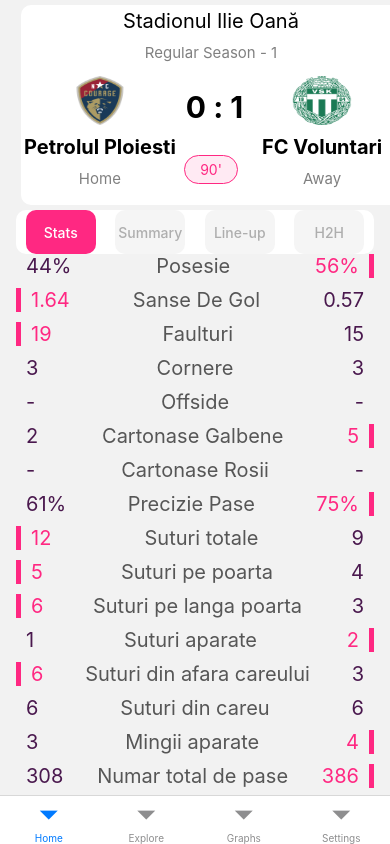
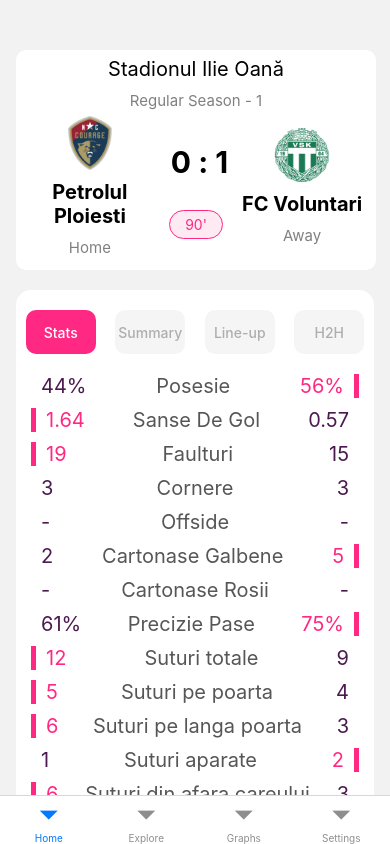
Before and after one commit to stefan-dudu/football-statistics, a React Native app: screen /Details in a window 390 px wide. Built offline with nearby package versions, Linux system fonts and the light colour scheme.

Commit message:
styling update details page - stats

```diff
--- a/src/components/BigScoreCard.js
+++ b/src/components/BigScoreCard.js
@@ -1,9 +1,22 @@
-import { StyleSheet, Text, View, Image } from "react-native";
+import {
+  StyleSheet,
+  Text,
+  View,
+  Image,
+  useWindowDimensions,
+  Dimensions,
+} from "react-native";
 import React from "react";
 import { COLORS } from "../utils/colors";
 
 const BigScoreCard = ({ data, page }) => {
   // console.log(data.fixture.venue.name);
+
+  const windowWidth = useWindowDimensions().width;
+  const windowHeight = useWindowDimensions().height;
+
+  console.log("windowWidth", windowWidth);
+  console.log("windowHeight", windowHeight);
 
   return (
     <View
@@ -111,7 +124,7 @@
     margin: 5,
     backgroundColor: COLORS.purple,
     text: "white",
-    width: 330,
+    width: Dimensions.get("window").width - 100,
     height: 300,
     flexDirection: "column",
     borderRadius: 15,
@@ -165,10 +178,10 @@
   // detail page
 
   wrapperDetailPage: {
-    margin: 5,
+    marginTop: 50,
     backgroundColor: "white",
-    width: 380,
-    height: 200,
+    width: Dimensions.get("window").width - 30,
+    height: 220,
     flexDirection: "column",
     borderRadius: 10,
     display: "flex",
--- a/src/components/CustomSwitch.js
+++ b/src/components/CustomSwitch.js
@@ -27,6 +27,7 @@
         borderColor: COLORS.pink,
         flexDirection: "row",
         justifyContent: "space-around",
+        marginVertical: 20,
       }}
     >
       <TouchableOpacity
--- a/src/screens/subScreens/DetailsScreen.js
+++ b/src/screens/subScreens/DetailsScreen.js
@@ -310,9 +310,6 @@
         )}
         scrollEventThrottle={16}
       >
-        {/* <Text style={styles.title}>This is Title</Text>
-         */}
-
         {/*  header view! */}
         <View>
           <BigScoreCard
@@ -320,6 +317,8 @@
             page={"details"}
             style={styles.scoreCardStyle}
           />
+        </View>
+        <View style={styles.bottomWrapper}>
           <CustomSwitch
             selectionMode={1}
             option1={"Stats"}
@@ -328,12 +327,12 @@
             option4={"H2H"}
             onSelectSwitch={onSelectSwitch}
           />
-        </View>
-        <View>
-          {detailsTab == 1 && <Text style={styles.content}>{StatsTab}</Text>}
-          {detailsTab == 2 && <Text style={styles.content}>{StatsTab2}</Text>}
-          {detailsTab == 3 && <Text style={styles.content}>{StatsTab3}</Text>}
-          {detailsTab == 4 && <Text style={styles.content}>{StatsTab4}</Text>}
+          <View style={styles.resultsContainer}>
+            {detailsTab == 1 && <Text style={styles.content}>{StatsTab}</Text>}
+            {detailsTab == 2 && <Text style={styles.content}>{StatsTab2}</Text>}
+            {detailsTab == 3 && <Text style={styles.content}>{StatsTab3}</Text>}
+            {detailsTab == 4 && <Text style={styles.content}>{StatsTab4}</Text>}
+          </View>
         </View>
       </ScrollView>
     </View>
@@ -391,12 +390,12 @@
 
   customSwitchStyle: {
     // position: "absolute",
-    // marginTop: 80,
-    backgroundColor: "white",
-    borderRadius: 10,
-    width: "94%",
+    // marginTop: 800,
+    // backgroundColor: "red",
+    // borderRadius: 10,
+    // width: "94%",
     // top: 25,
-    height: 500,
+    // height: 500,
   },
 
   bottomContainer: {
@@ -410,4 +409,19 @@
     justifyContent: "space-between",
     marginBottom: 10,
   },
+
+  bottomWrapper: {
+    marginTop: 20,
+    backgroundColor: "white",
+    justifyContent: "center",
+    borderRadius: 15,
+    // height: Dimensions.get("window").height,
+    // height: "100%",
+  },
+
+  resultsContainer: {
+    // backgroundColor: "lightblue",
+    justifyContent: "center",
+    marginHorizontal: 15,
+  },
 });
--- a/src/screens/tabsScreens/Stats.js
+++ b/src/screens/tabsScreens/Stats.js
@@ -96,5 +96,6 @@
     flexDirection: "row",
     justifyContent: "space-between",
     marginBottom: 10,
+    // marginLeft: 20,
   },
 });
```
